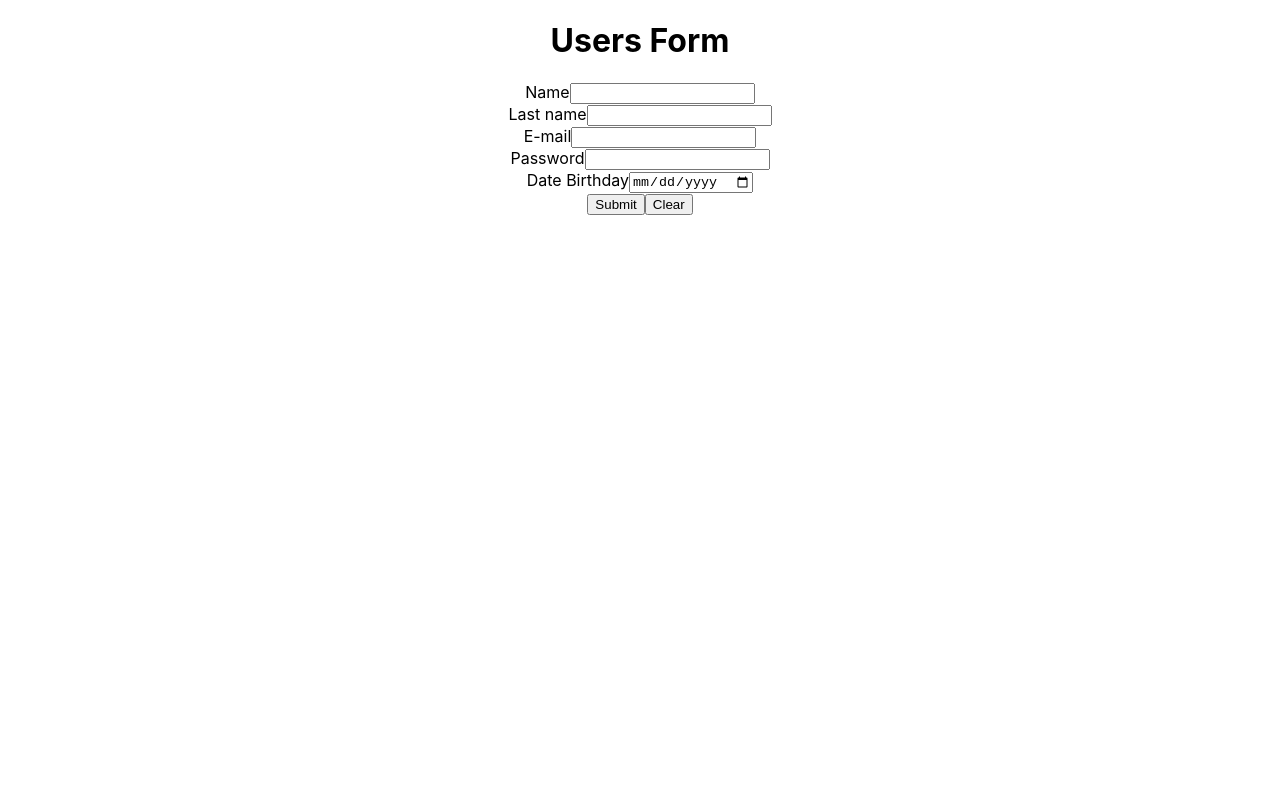
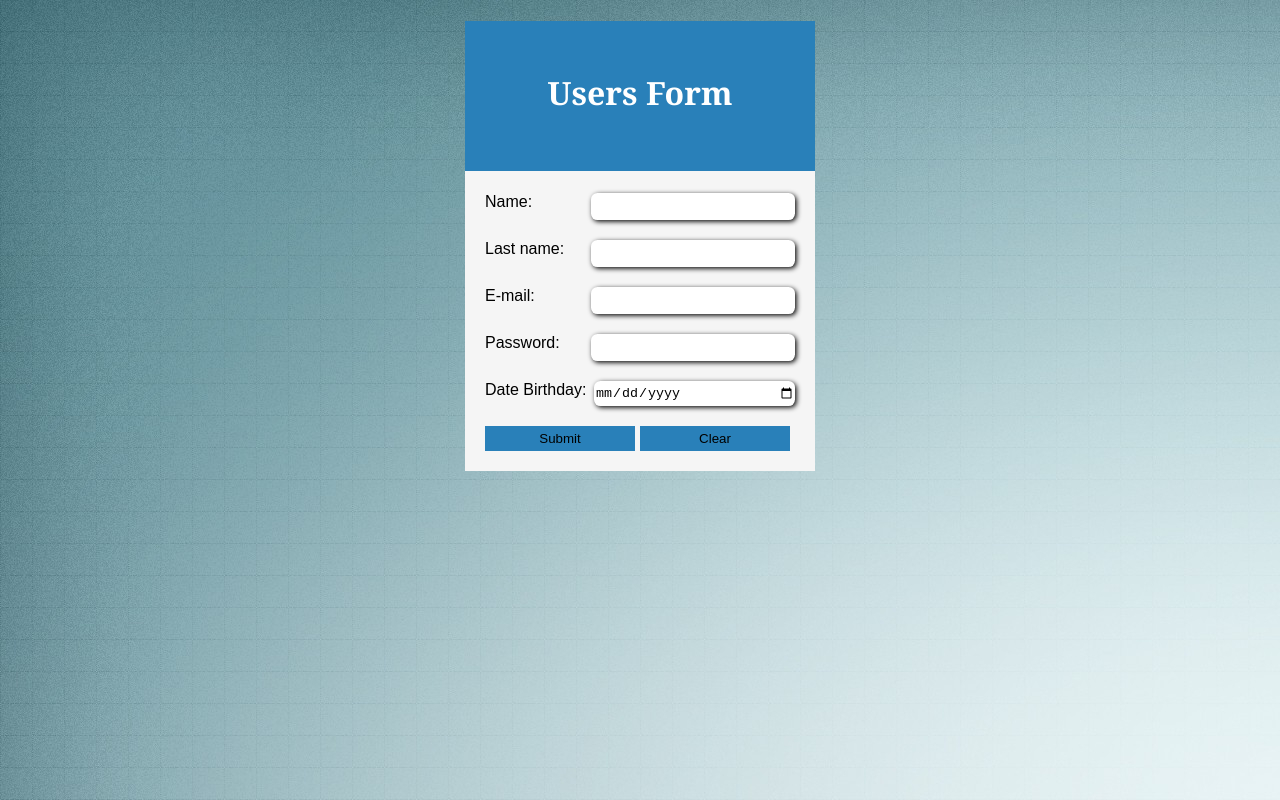
Before and after one commit to Leidanmty/EntregableCuatro, a React (Vite) app: page / in a window 1280 px wide. Built offline with nearby package versions, Linux system fonts and the light colour scheme; no server answers.

Commit message:
Agregando estios al formulario y agregando un fondo de pantalla

```diff
--- a/src/App.css
+++ b/src/App.css
@@ -6,3 +6,54 @@
   height: 40vmin;
   pointer-events: none;
 }
+
+body{
+  background: url(./img/fondo-celeste-oscuro-6269.jpg);
+  background-repeat: no-repeat;
+  display: flex;
+  justify-content: center;
+}
+
+.userForm{
+  align-items: center;
+  background: whitesmoke;
+  width: 350px;
+  height: 450px;
+}
+
+.userForm>h1{
+  background: #2980B9;
+  height: 100px;
+  padding-top: 50px;
+  color: white;
+  font-family: Georgia, 'Times New Roman', Times, serif;
+}
+
+.input-container{
+  margin: 20px;
+  text-align: left;
+  display: flex;
+  justify-content: space-between;
+  font-family: Arial, Helvetica, sans-serif;
+}
+
+.input-container > input{
+  height: 25px;
+  width: 200px;
+  border-style: hidden;
+  border-radius: 0.4rem;
+  transition: box-shadow(300ms);
+  box-shadow: 0.1rem 0.1rem .3rem;
+}
+
+button{
+  width: 150px;
+  height: 25px;
+  background-color: #2980B9;
+  border: none;
+  margin-right: 5px;
+}
+
+button:hover{
+  background-color: gray;
+}
--- a/src/Components/UsersForm.jsx
+++ b/src/Components/UsersForm.jsx
@@ -3,10 +3,10 @@
 const UsersForm = () => {
 
     return (
-        <form>
+        <form className="userForm">
             <h1>Users Form </h1>
             <div className="input-container">
-                <label htmlFor="name">Name</label>
+                <label htmlFor="name">Name:</label>
                 <input
                     type="text"
                     id="name"
@@ -15,7 +15,7 @@ const UsersForm = () => {
                 />
             </div>
             <div className="input-container">
-                <label htmlFor="lastname">Last name</label>
+                <label htmlFor="lastname">Last name:</label>
                 <input
                     type="text"
                     id="lastname"
@@ -24,7 +24,7 @@ const UsersForm = () => {
                 />
             </div>
             <div className="input-container">
-                <label htmlFor="email">E-mail</label>
+                <label htmlFor="email">E-mail:</label>
                 <input
                     type="email"
                     id="email"
@@ -33,7 +33,7 @@ const UsersForm = () => {
                 />
             </div>
             <div className="input-container">
-                <label htmlFor="password">Password</label>
+                <label htmlFor="password">Password:</label>
                 <input
                     type="password"
                     id="password"
@@ -42,7 +42,7 @@ const UsersForm = () => {
                 />
             </div>
             <div className="input-container">
-                <label htmlFor="date">Date Birthday</label>
+                <label htmlFor="date">Date Birthday:</label>
                 <input
                     type="date"
                     id="date"
```
Also changed, not shown: src/img/fondo-celeste-oscuro-6269.jpg (added).
